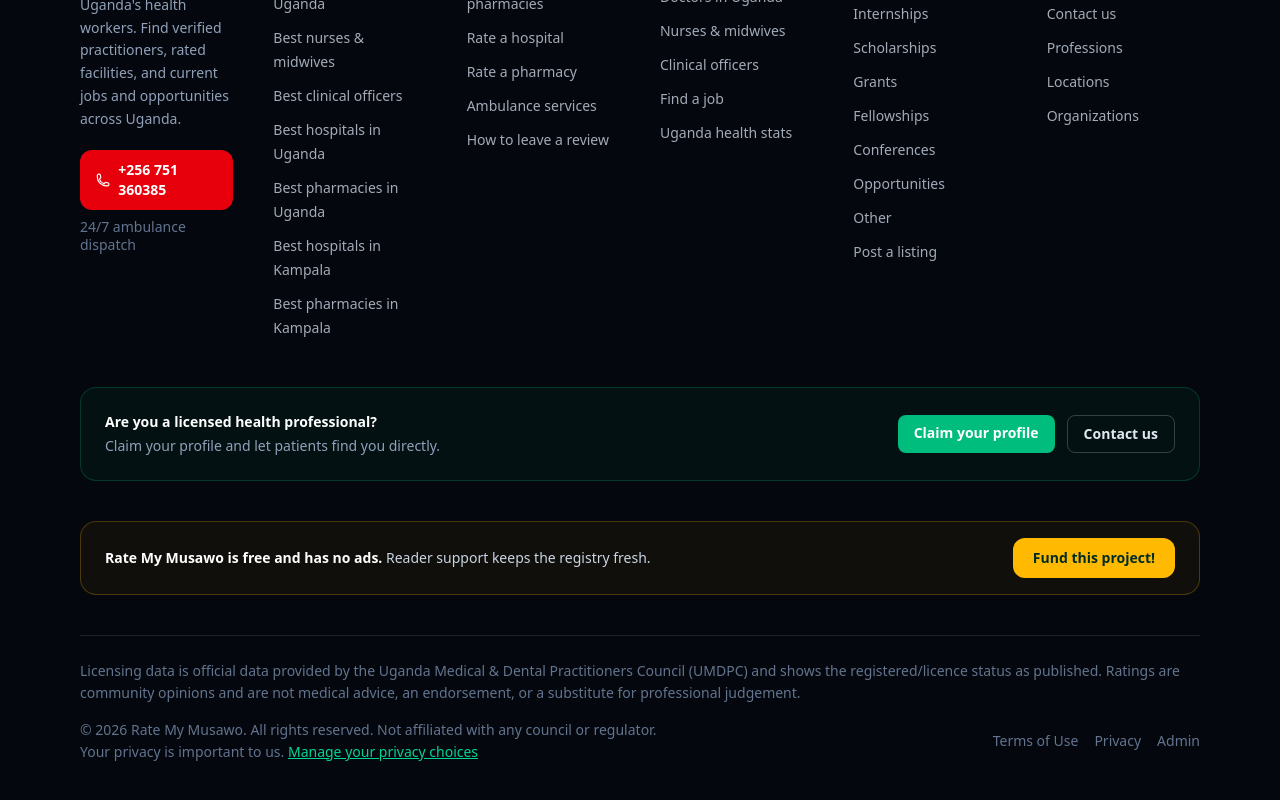
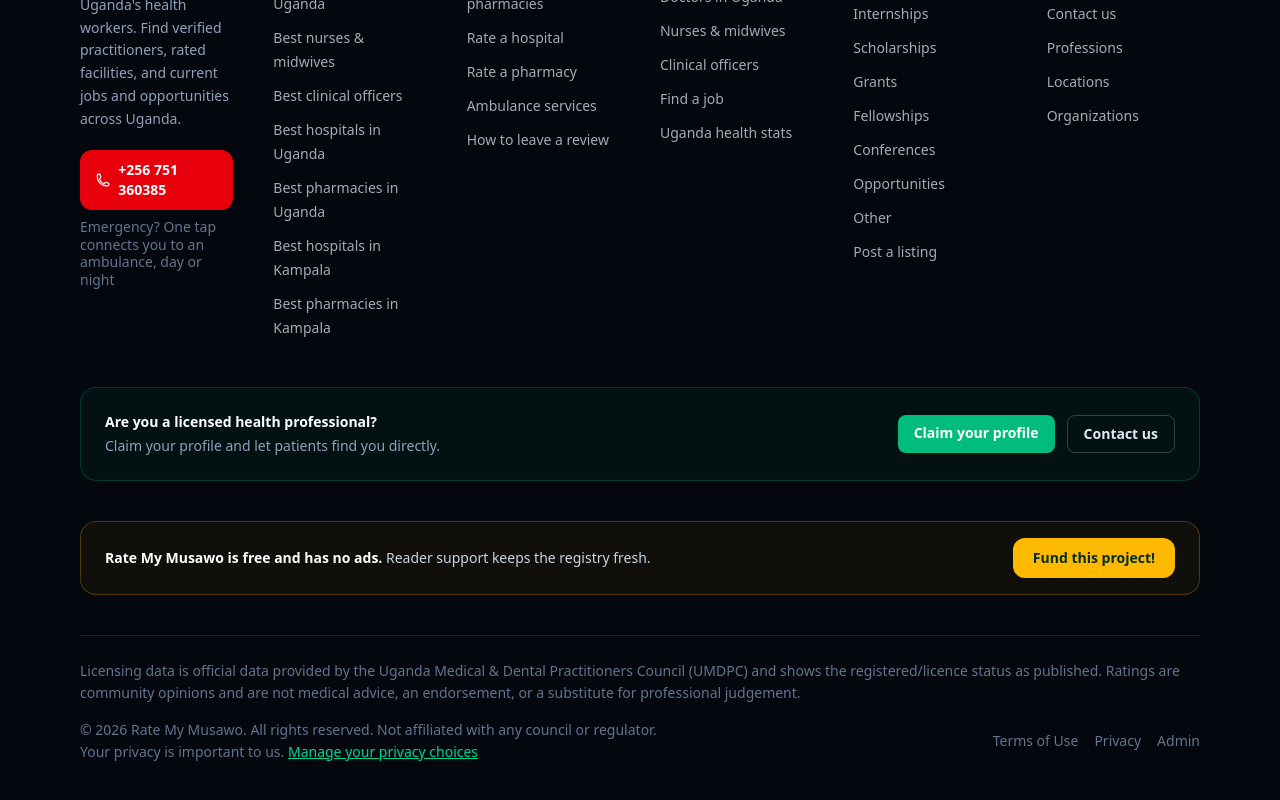
Before and after one commit to jjingofarouk/afyarate, a Next.js app: page /admin/login in a window 1280 px wide. Shown: the part 1306-2106 px from the top of the page. Built offline with nearby package versions, Linux system fonts and the light colour scheme; no server answers; the database is empty.

Commit message:
Footer ambulance line; amber sidebar count badges

```diff
--- a/components/Footer.tsx
+++ b/components/Footer.tsx
@@ -78,7 +78,7 @@
               </svg>
               {DISPATCH_PHONE_DISPLAY}
             </a>
-            <p className="mt-2 text-xs text-slate-500">24/7 ambulance dispatch</p>
+            <p className="mt-2 text-xs text-slate-500">Emergency? One tap connects you to an ambulance, day or night</p>
           </div>
 
           <nav aria-label="Best of Uganda">
--- a/components/MobileNav.tsx
+++ b/components/MobileNav.tsx
@@ -28,7 +28,7 @@
   const label = formatCount(n);
   if (!label) return null;
   return (
-    <span className="ml-auto shrink-0 rounded-full bg-red-600 px-1.5 py-0.5 text-[11px] font-semibold tabular-nums text-white">
+    <span className="ml-auto shrink-0 rounded-full bg-amber-400 px-1.5 py-0.5 text-[11px] font-semibold tabular-nums text-emerald-950">
       {label}
     </span>
   );
```
